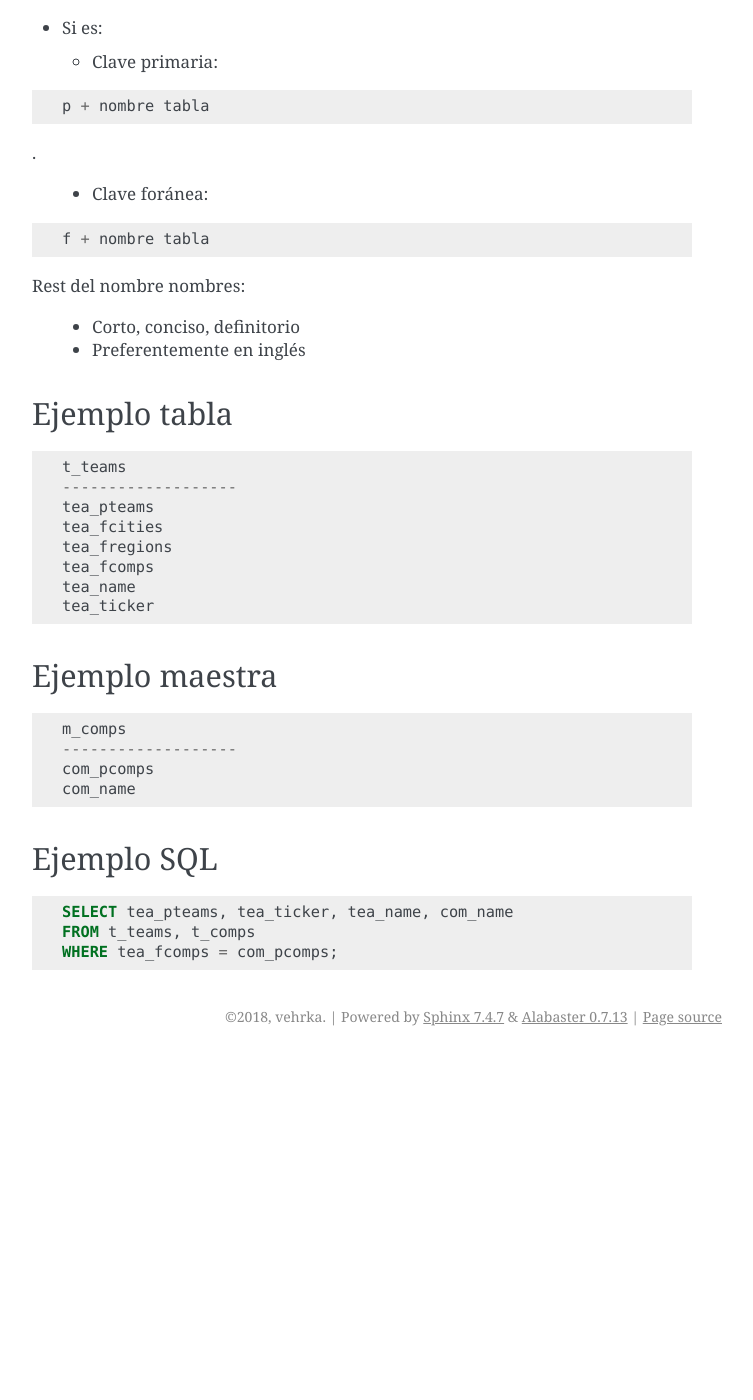
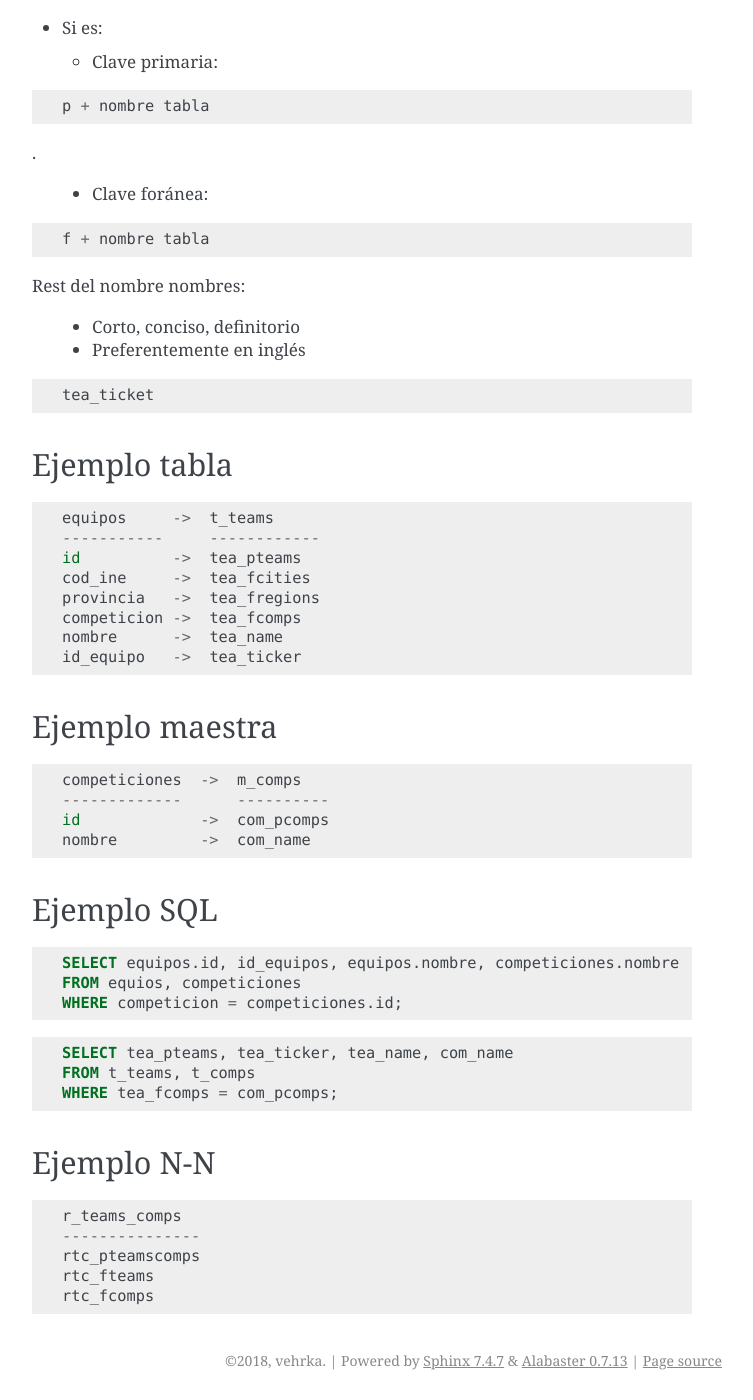
Before and after one commit to vehrka/nomenclator_tablas, a Sphinx documentation site: the page built from source/index.rst, in a window 1280 px wide and 1400 px high, scrolled down 1077 px. Shown: the whole window, without its empty margins (388-1141 px from the left). Built offline with Sphinx 7.4.7, drawn with Linux system fonts in a browser that asks for light colours; before the commit the page ends 2133 px from its top, so only the background shows below that.

Commit message:
Updating the documentation

```diff
--- a/source/index.rst
+++ b/source/index.rst
@@ -58,7 +58,7 @@ de esa forma siempre serán únicos en las consultas.
 
 .. code::
 
-   tea\_
+   tea_
 
 El resto del nombre se forma así
 
@@ -83,20 +83,24 @@ Rest del nombre nombres:
   + Corto, conciso, definitorio
   + Preferentemente en inglés
 
+.. code::
+
+   tea_ticket
+
 
 Ejemplo tabla
 -------------
 
 .. code::
 
-    t_teams
-    -------------------
-    tea_pteams
-    tea_fcities
-    tea_fregions
-    tea_fcomps
-    tea_name
-    tea_ticker
+    equipos     ->  t_teams
+    -----------     ------------
+    id          ->  tea_pteams
+    cod_ine     ->  tea_fcities
+    provincia   ->  tea_fregions
+    competicion ->  tea_fcomps
+    nombre      ->  tea_name
+    id_equipo   ->  tea_ticker
 
 
 Ejemplo maestra
@@ -104,17 +108,33 @@ Ejemplo maestra
 
 .. code::
 
-    m_comps
-    -------------------
-    com_pcomps
-    com_name
+    competiciones  ->  m_comps
+    -------------      ----------
+    id             ->  com_pcomps
+    nombre         ->  com_name
 
 Ejemplo SQL
 -----------
 
+.. code:: SQL
+
+    SELECT equipos.id, id_equipos, equipos.nombre, competiciones.nombre
+    FROM equios, competiciones
+    WHERE competicion = competiciones.id;
 
 .. code:: SQL
 
     SELECT tea_pteams, tea_ticker, tea_name, com_name
     FROM t_teams, t_comps
     WHERE tea_fcomps = com_pcomps;
+
+Ejemplo N-N
+-----------
+
+.. code::
+
+    r_teams_comps
+    ---------------
+    rtc_pteamscomps
+    rtc_fteams
+    rtc_fcomps
```
